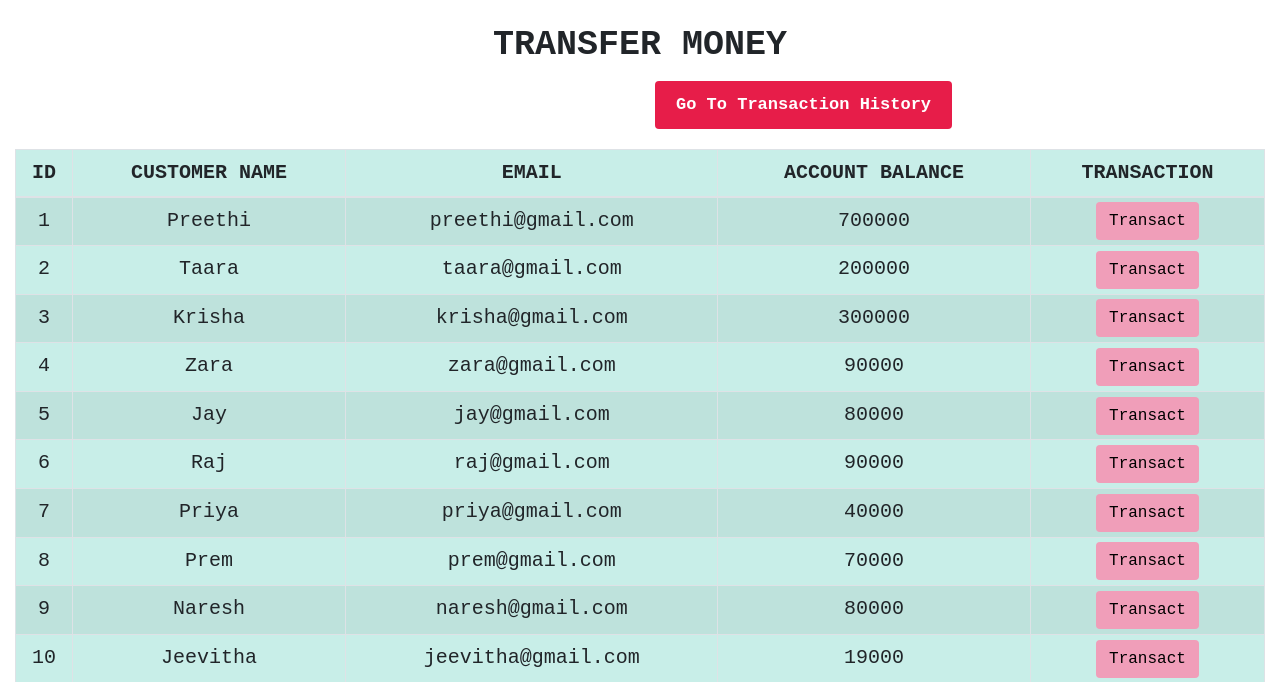
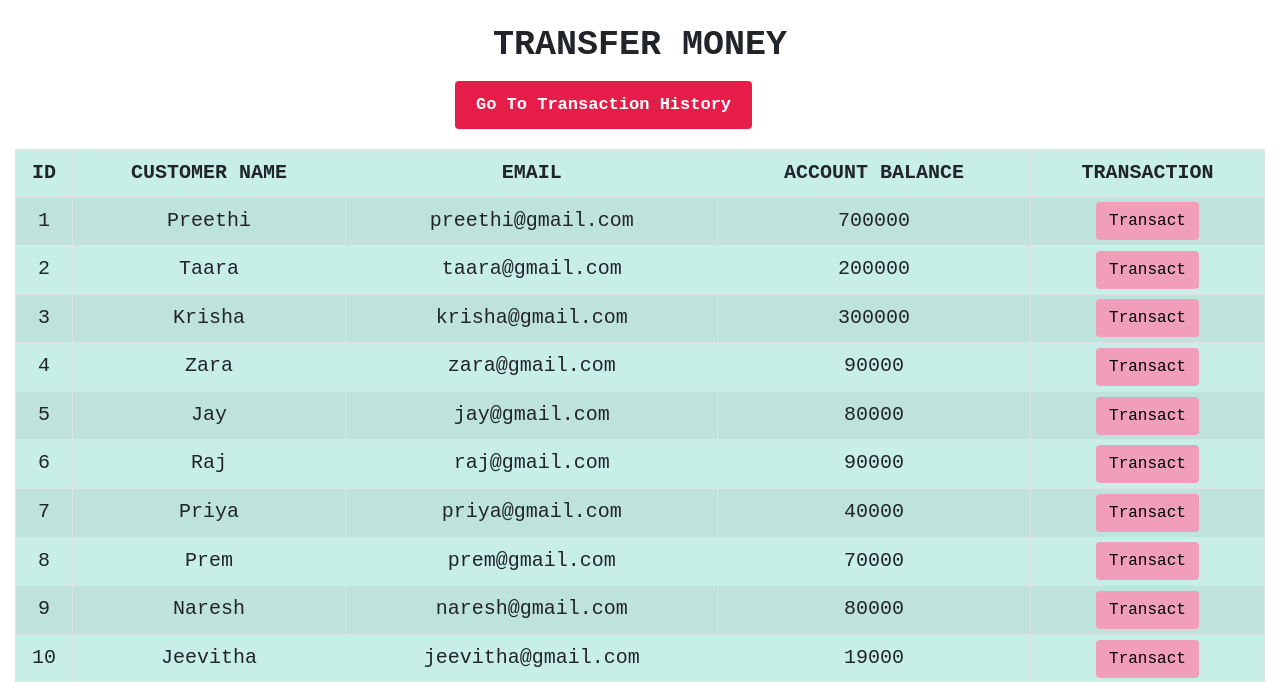
Before and after one commit to Preethi2911/Banking-System, a PHP site: page /transfermoney.php in a window 1280 px wide; the page is wider, and only the part inside the window is pictured. Shown: the part 60-742 px from the top of that part. Run offline with PHP 8.4, Linux system fonts and the light colour scheme; data comes from the database, SQL or seed files in the repository; data that the repository does not hold is empty.

Commit message:
btn changed

```diff
--- a/transactionhistory.php
+++ b/transactionhistory.php
@@ -65,7 +65,7 @@ ul li a:hover {
     #button1 {
 
            padding:10px;
-           margin-left:640px;
+           margin-left:440px;
            margin-top:7px;
            margin-bottom:20px;
            padding-right:20px;
--- a/transfermoney.php
+++ b/transfermoney.php
@@ -62,7 +62,7 @@ ul li a:hover {
       #button1 {
 
            padding:10px;
-           margin-left:640px;
+           margin-left:440px;
            margin-top:7px;
            margin-bottom:20px;
            padding-right:20px;
```
